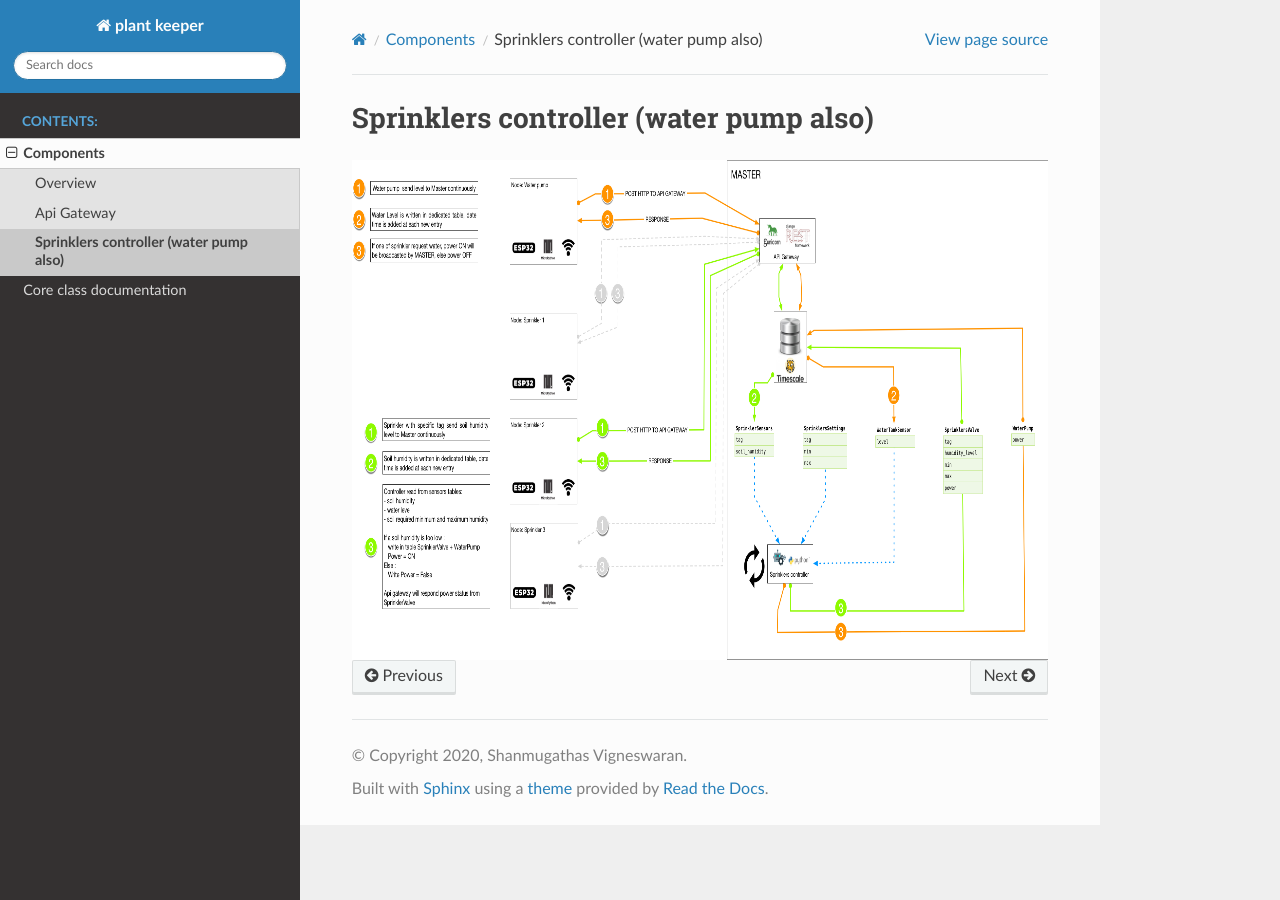
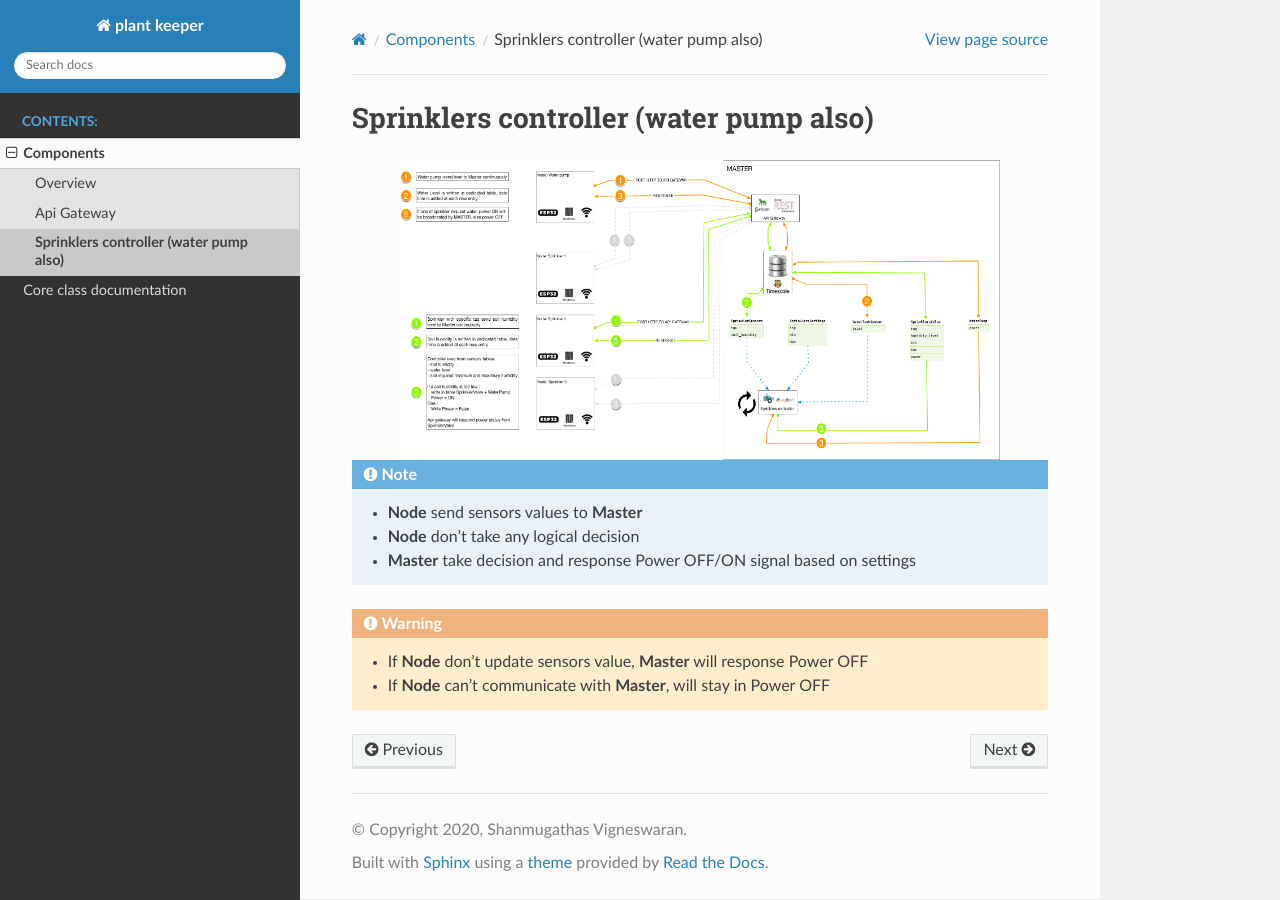
Before and after one commit to One-Green/core-api-gateway, a Sphinx documentation site: the page built from docs/components/sprinklers_controller.rst, in a window 1280 px wide. Built offline with Sphinx 7.4.7 and the Read the Docs theme 2.0.0, drawn with Linux system fonts in a browser that asks for light colours.

Commit message:
docs(docs/components/sprinklers_controller.rst): updates

```diff
--- a/docs/components/sprinklers_controller.rst
+++ b/docs/components/sprinklers_controller.rst
@@ -5,8 +5,19 @@
 .. _figure:
 
 .. figure:: ../images/sprinklers.png
-   :height: 100
-   :width: 200
-   :scale: 500
-   :align: center
-   :alt: sprinklers
+    :height: 100
+    :width: 200
+    :scale: 300
+    :align: center
+    :alt: sprinklers
+
+.. note::
+
+    * **Node** send sensors values to **Master**
+    * **Node** don't take any logical decision
+    * **Master** take decision and response Power OFF/ON signal based on settings
+
+.. warning::
+
+    * If **Node** don't update sensors value, **Master** will response Power OFF
+    * If **Node** can't communicate with **Master**, will stay in Power OFF
```
